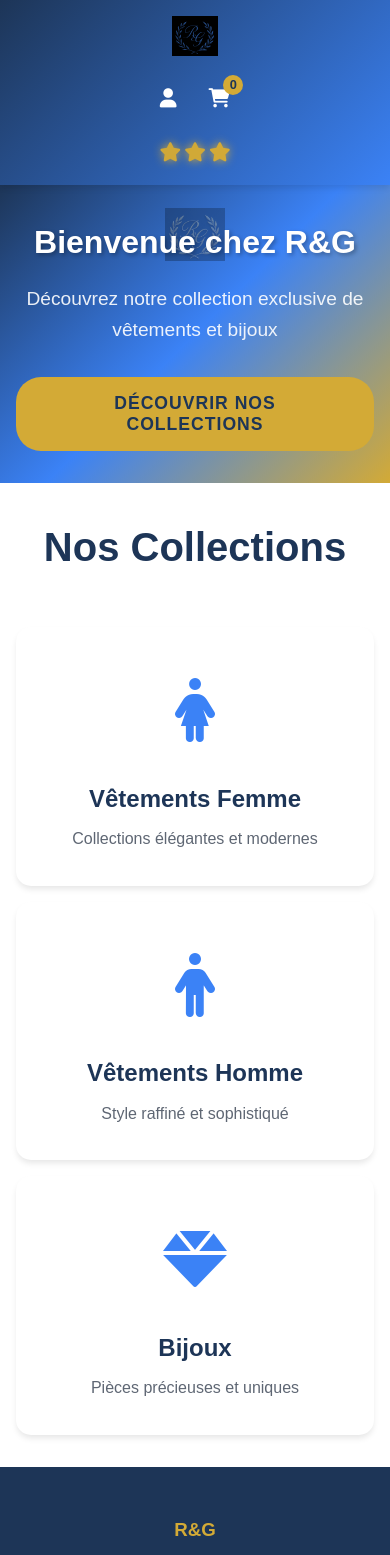
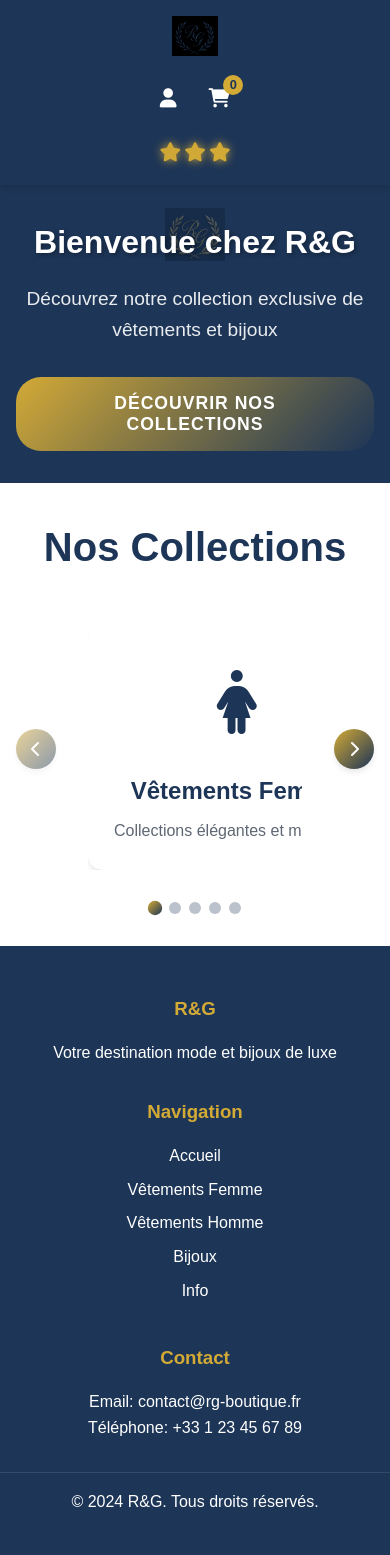
Before and after one commit to adam-KUROPATWA-BUTTE/R-G, a PHP site: page / in a window 390 px wide. Shown: the top 1555 px of the page. After the commit the page ends 1507 px from the top, so only its background shows below. Run offline with PHP 8.4, Linux system fonts and the light colour scheme.

Commit message:
Implement modular carousel system for categories
Co-authored-by: adam-KUROPATWA-BUTTE <163325173+adam-KUROPATWA-BUTTE@users.noreply.github.com>

```diff
--- a/index.html
+++ b/index.html
@@ -57,8 +57,14 @@
 
         <section class="categories-preview">
             <h2>Nos Collections</h2>
-            <div class="categories-grid">
-                <div class="category-card" onclick="window.location.href='pages/femme.html'">
+            <div class="carousel-container">
+                <button class="carousel-btn carousel-btn-prev" id="carouselPrev">
+                    <i class="fas fa-chevron-left"></i>
+                </button>
+
+                <div class="carousel-wrapper">
+                    <div class="carousel-track" id="carouselTrack">
+                        <div class="category-card" data-category="femme">
                             <div class="category-image">
                                 <i class="fas fa-female"></i>
                             </div>
@@ -66,7 +72,7 @@
                             <p>Collections élégantes et modernes</p>
                         </div>
 
-                <div class="category-card" onclick="window.location.href='pages/homme.html'">
+                        <div class="category-card" data-category="homme">
                             <div class="category-image">
                                 <i class="fas fa-male"></i>
                             </div>
@@ -74,13 +80,40 @@
                             <p>Style raffiné et sophistiqué</p>
                         </div>
 
-                <div class="category-card" onclick="window.location.href='pages/bijoux.html'">
+                        <div class="category-card" data-category="bijoux">
                             <div class="category-image">
                                 <i class="fas fa-gem"></i>
                             </div>
                             <h3>Bijoux</h3>
                             <p>Pièces précieuses et uniques</p>
                         </div>
+
+                        <!-- Modular: Easy to add new categories -->
+                        <div class="category-card" data-category="accessoires">
+                            <div class="category-image">
+                                <i class="fas fa-shopping-bag"></i>
+                            </div>
+                            <h3>Accessoires</h3>
+                            <p>Compléments de style</p>
+                        </div>
+
+                        <div class="category-card" data-category="nouvelle-collection">
+                            <div class="category-image">
+                                <i class="fas fa-star"></i>
+                            </div>
+                            <h3>Nouvelle Collection</h3>
+                            <p>Dernières tendances</p>
+                        </div>
+                    </div>
+                </div>
+
+                <button class="carousel-btn carousel-btn-next" id="carouselNext">
+                    <i class="fas fa-chevron-right"></i>
+                </button>
+            </div>
+
+            <div class="carousel-dots" id="carouselDots">
+                <!-- Dots will be generated dynamically -->
             </div>
         </section>
     </main>
--- a/scripts/app.js
+++ b/scripts/app.js
@@ -6,6 +6,12 @@ class RGApp {
         this.isLoggedIn = false;
         this.currentUser = null;
 
+        // Carousel state
+        this.currentSlide = 0;
+        this.totalSlides = 0;
+        this.slidesToShow = 3; // Number of slides to show at once
+        this.slideWidth = 320; // Width of each slide including gap
+
         this.init();
     }
 
@@ -13,6 +19,7 @@ class RGApp {
         this.setupEventListeners();
         this.loadCartFromStorage();
         this.updateCartDisplay();
+        this.initCarousel();
     }
 
     setupEventListeners() {
@@ -400,6 +407,146 @@ class RGApp {
         // Cette méthode serait implémentée pour afficher un modal avec les détails du produit
         console.log('Affichage des détails pour le produit:', productId);
     }
+
+    // Carousel Methods
+    initCarousel() {
+        const carouselTrack = document.getElementById('carouselTrack');
+        const carouselPrev = document.getElementById('carouselPrev');
+        const carouselNext = document.getElementById('carouselNext');
+        const carouselDots = document.getElementById('carouselDots');
+
+        if (!carouselTrack) return;
+
+        const categoryCards = carouselTrack.querySelectorAll('.category-card');
+        this.totalSlides = categoryCards.length;
+
+        // Set up responsive slides
+        this.updateSlidesToShow();
+
+        // Create dots
+        this.createCarouselDots();
+
+        // Add event listeners
+        if (carouselPrev) {
+            carouselPrev.addEventListener('click', () => this.prevSlide());
+        }
+
+        if (carouselNext) {
+            carouselNext.addEventListener('click', () => this.nextSlide());
+        }
+
+        // Add click events to category cards
+        categoryCards.forEach(card => {
+            card.addEventListener('click', () => {
+                const category = card.getAttribute('data-category');
+                this.navigateToCategory(category);
+            });
+        });
+
+        // Update initial state
+        this.updateCarousel();
+
+        // Handle window resize
+        window.addEventListener('resize', () => {
+            this.updateSlidesToShow();
+            this.updateCarousel();
+        });
+    }
+
+    updateSlidesToShow() {
+        const width = window.innerWidth;
+        if (width < 768) {
+            this.slidesToShow = 1;
+            this.slideWidth = 300;
+        } else if (width < 1024) {
+            this.slidesToShow = 2;
+            this.slideWidth = 320;
+        } else {
+            this.slidesToShow = 3;
+            this.slideWidth = 320;
+        }
+    }
+
+    createCarouselDots() {
+        const carouselDots = document.getElementById('carouselDots');
+        if (!carouselDots) return;
+
+        carouselDots.innerHTML = '';
+        const totalDots = Math.max(1, this.totalSlides - this.slidesToShow + 1);
+
+        for (let i = 0; i < totalDots; i++) {
+            const dot = document.createElement('button');
+            dot.className = 'carousel-dot';
+            if (i === 0) dot.classList.add('active');
+            dot.addEventListener('click', () => this.goToSlide(i));
+            carouselDots.appendChild(dot);
+        }
+    }
+
+    updateCarousel() {
+        const carouselTrack = document.getElementById('carouselTrack');
+        const carouselPrev = document.getElementById('carouselPrev');
+        const carouselNext = document.getElementById('carouselNext');
+        const dots = document.querySelectorAll('.carousel-dot');
+
+        if (!carouselTrack) return;
+
+        // Calculate transform
+        const translateX = -this.currentSlide * this.slideWidth;
+        carouselTrack.style.transform = `translateX(${translateX}px)`;
+
+        // Update button states
+        const maxSlide = Math.max(0, this.totalSlides - this.slidesToShow);
+
+        if (carouselPrev) {
+            carouselPrev.disabled = this.currentSlide <= 0;
+        }
+
+        if (carouselNext) {
+            carouselNext.disabled = this.currentSlide >= maxSlide;
+        }
+
+        // Update dots
+        dots.forEach((dot, index) => {
+            dot.classList.toggle('active', index === this.currentSlide);
+        });
+    }
+
+    nextSlide() {
+        const maxSlide = Math.max(0, this.totalSlides - this.slidesToShow);
+        if (this.currentSlide < maxSlide) {
+            this.currentSlide++;
+            this.updateCarousel();
+        }
+    }
+
+    prevSlide() {
+        if (this.currentSlide > 0) {
+            this.currentSlide--;
+            this.updateCarousel();
+        }
+    }
+
+    goToSlide(slideIndex) {
+        const maxSlide = Math.max(0, this.totalSlides - this.slidesToShow);
+        this.currentSlide = Math.max(0, Math.min(slideIndex, maxSlide));
+        this.updateCarousel();
+    }
+
+    navigateToCategory(category) {
+        const categoryMap = {
+            'femme': 'pages/femme.html',
+            'homme': 'pages/homme.html',
+            'bijoux': 'pages/bijoux.html',
+            'accessoires': 'pages/accessoires.html',
+            'nouvelle-collection': 'pages/nouvelle-collection.html'
+        };
+
+        const url = categoryMap[category];
+        if (url) {
+            window.location.href = url;
+        }
+    }
 }
 
 // Initialisation de l'application
--- a/styles/main.css
+++ b/styles/main.css
@@ -26,7 +26,7 @@ body {
 
 /* Navigation Bar */
 .navbar {
-    background: linear-gradient(135deg, var(--primary-blue) 0%, var(--light-blue) 100%);
+    background: var(--primary-blue);
     padding: 1rem 0;
     box-shadow: var(--shadow);
     position: sticky;
@@ -395,7 +395,7 @@ body {
 
 /* Hero Section */
 .hero {
-    background: linear-gradient(135deg, var(--primary-blue) 0%, var(--light-blue) 50%, var(--gold) 100%);
+    background: var(--primary-blue);
     color: var(--white);
     text-align: center;
     padding: 4rem 2rem;
@@ -437,8 +437,8 @@ body {
 }
 
 .cta-button {
-    background-color: var(--gold);
-    color: var(--primary-blue);
+    background: linear-gradient(135deg, var(--gold) 0%, var(--primary-blue) 100%);
+    color: var(--white);
     border: none;
     padding: 1rem 2rem;
     font-size: 1.1rem;
@@ -451,7 +451,7 @@ body {
 }
 
 .cta-button:hover {
-    background-color: var(--dark-gold);
+    background: linear-gradient(135deg, var(--primary-blue) 0%, var(--gold) 100%);
     transform: translateY(-2px);
     box-shadow: 0 8px 15px rgba(0, 0, 0, 0.2);
 }
@@ -470,10 +470,54 @@ body {
     margin-bottom: 3rem;
 }
 
-.categories-grid {
-    display: grid;
-    grid-template-columns: repeat(auto-fit, minmax(300px, 1fr));
+/* Carousel System */
+.carousel-container {
+    position: relative;
+    display: flex;
+    align-items: center;
+    max-width: 100%;
+    margin: 0 auto;
+}
+
+.carousel-wrapper {
+    overflow: hidden;
+    flex: 1;
+    margin: 0 3rem;
+}
+
+.carousel-track {
+    display: flex;
+    transition: transform 0.5s ease-in-out;
     gap: 2rem;
+}
+
+.carousel-btn {
+    background: linear-gradient(135deg, var(--gold) 0%, var(--primary-blue) 100%);
+    color: var(--white);
+    border: none;
+    width: 50px;
+    height: 50px;
+    border-radius: 50%;
+    cursor: pointer;
+    display: flex;
+    align-items: center;
+    justify-content: center;
+    font-size: 1.2rem;
+    transition: all 0.3s ease;
+    box-shadow: var(--shadow);
+    z-index: 2;
+}
+
+.carousel-btn:hover {
+    background: linear-gradient(135deg, var(--primary-blue) 0%, var(--gold) 100%);
+    transform: scale(1.1);
+    box-shadow: 0 8px 15px rgba(0, 0, 0, 0.2);
+}
+
+.carousel-btn:disabled {
+    opacity: 0.5;
+    cursor: not-allowed;
+    transform: none;
 }
 
 .category-card {
@@ -485,23 +529,31 @@ body {
     transition: all 0.3s ease;
     cursor: pointer;
     border: 2px solid transparent;
+    min-width: 300px;
+    flex-shrink: 0;
 }
 
 .category-card:hover {
     transform: translateY(-5px);
     box-shadow: 0 10px 25px rgba(0, 0, 0, 0.15);
-    border-color: var(--gold);
+    border: 2px solid transparent;
+    background: linear-gradient(135deg, var(--gold) 0%, var(--primary-blue) 100%);
+}
+
+.category-card:hover h3,
+.category-card:hover p {
+    color: var(--white);
 }
 
 .category-image {
     font-size: 4rem;
-    color: var(--light-blue);
+    color: var(--primary-blue);
     margin-bottom: 1rem;
     transition: all 0.3s ease;
 }
 
 .category-card:hover .category-image {
-    color: var(--gold);
+    color: var(--white);
     transform: scale(1.1);
 }
 
@@ -509,11 +561,59 @@ body {
     font-size: 1.5rem;
     color: var(--primary-blue);
     margin-bottom: 0.5rem;
+    transition: color 0.3s ease;
 }
 
 .category-card p {
     color: var(--dark-gray);
     opacity: 0.8;
+    transition: color 0.3s ease;
+}
+
+/* Carousel Dots */
+.carousel-dots {
+    display: flex;
+    justify-content: center;
+    gap: 0.5rem;
+    margin-top: 2rem;
+}
+
+.carousel-dot {
+    width: 12px;
+    height: 12px;
+    border-radius: 50%;
+    background-color: rgba(29, 53, 87, 0.3);
+    cursor: pointer;
+    transition: all 0.3s ease;
+    border: none;
+}
+
+.carousel-dot.active {
+    background: linear-gradient(135deg, var(--gold) 0%, var(--primary-blue) 100%);
+    transform: scale(1.2);
+}
+
+.carousel-dot:hover {
+    background-color: var(--primary-blue);
+    transform: scale(1.1);
+}
+
+/* Responsive Carousel */
+@media (max-width: 768px) {
+    .carousel-wrapper {
+        margin: 0 2rem;
+    }
+
+    .carousel-btn {
+        width: 40px;
+        height: 40px;
+        font-size: 1rem;
+    }
+
+    .category-card {
+        min-width: 280px;
+        padding: 1.5rem;
+    }
 }
 
 /* Footer */
```
Lines whose indentation alone changed are shown as unchanged.
